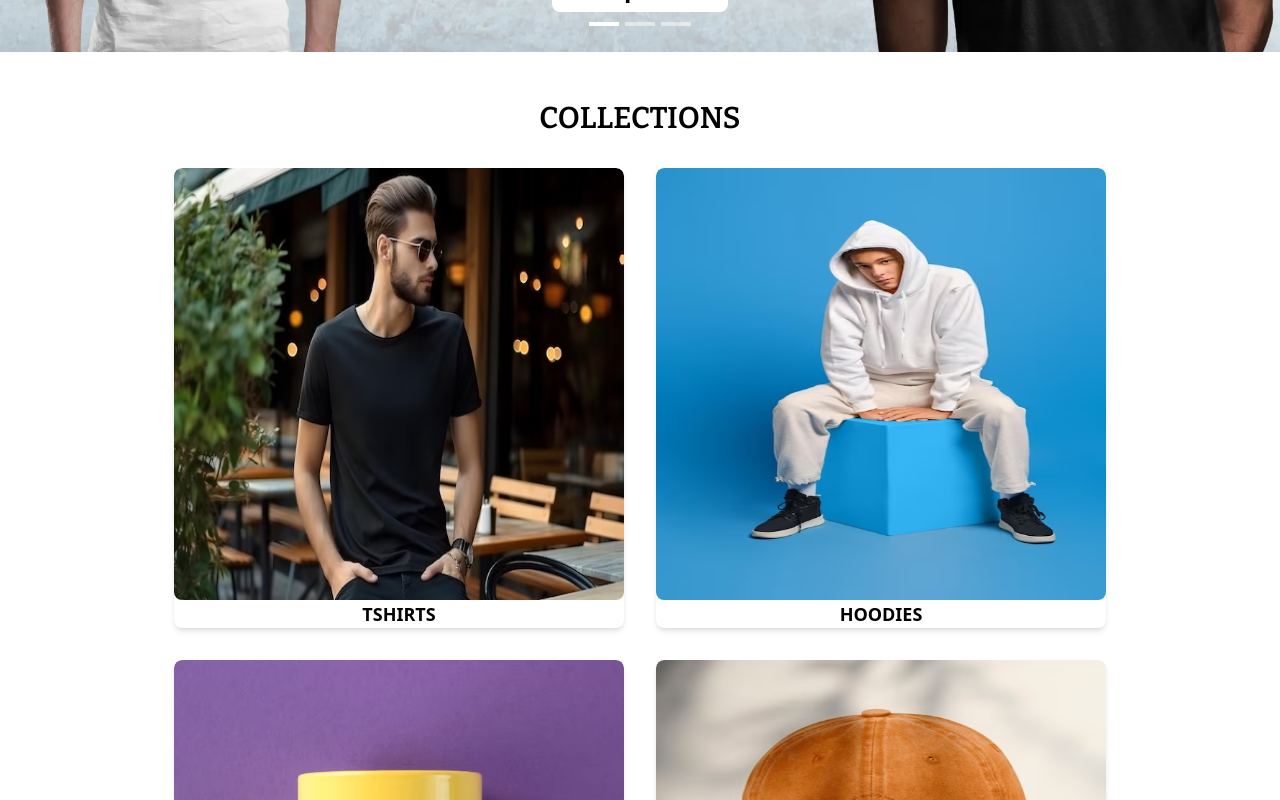
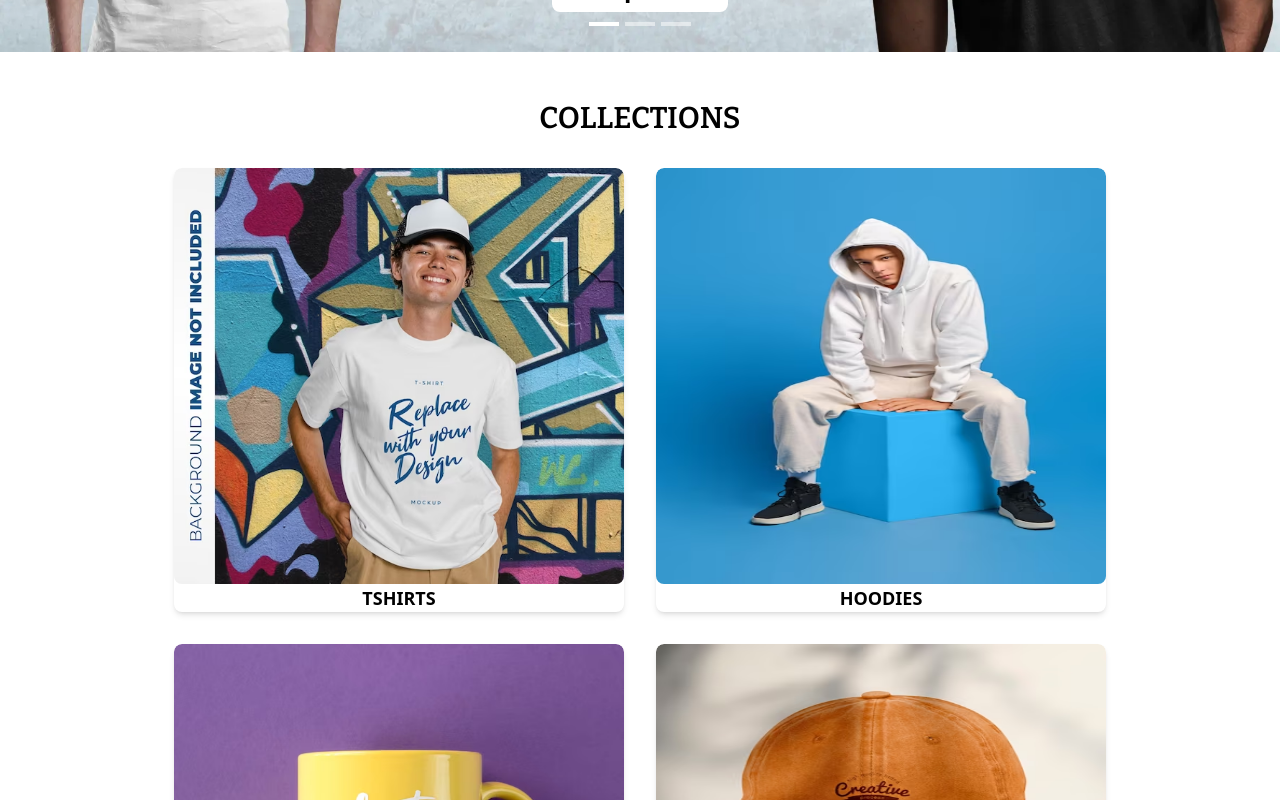
Before and after one commit to Anish4176/Ecommerce_website, a Next.js app: page / in a window 1280 px wide. Shown: the part 689-1489 px from the top of the page. Built offline with nearby package versions, Linux system fonts and the light colour scheme; what tw-elements would draw is missing.

Commit message:
improved ui

```diff
--- a/components/Header.js
+++ b/components/Header.js
@@ -17,8 +17,8 @@ function Header() {
                 <div className="rounded-lg shadow-md overflow-hidden transition hover:scale-105 hover:duration-300">
                   <Link href="/tshirt" className="">
                     <Image
-                      className="h-[27rem] rounded-lg transition hover:duration-300 hover:scale-110"
-                      src="/IMG1.avif"
+                      className="h-[26rem] rounded-lg transition hover:duration-300 hover:scale-110"
+                      src="/IMG2.avif"
                       alt="wrappixel kit"
                       width={450}
                       height={1000}
@@ -37,7 +37,7 @@ function Header() {
                 <div className="rounded-lg shadow-md overflow-hidden transition hover:scale-105 hover:duration-300">
                   <Link href="/hoodies" className="">
                     <Image
-                      className="h-[27rem] rounded-lg transition hover:duration-300 hover:scale-110"
+                      className="h-[26rem] rounded-lg transition hover:duration-300 hover:scale-110"
                       src="/IMG8.avif"
                       alt="wrappixel kit"
                       width={450}
@@ -57,7 +57,7 @@ function Header() {
                 <div className="rounded-lg shadow-md overflow-hidden transition hover:scale-105 hover:duration-300">
                   <Link href="/mugs" className="">
                     <Image
-                      className="h-[27rem] rounded-lg transition hover:duration-300 hover:scale-110"
+                      className="h-[26rem] rounded-lg transition hover:duration-300 hover:scale-110"
                       src="/IMG3.avif"
                       alt="wrappixel kit"
                       width={450}
@@ -76,7 +76,7 @@ function Header() {
                 <div className="rounded-lg shadow-md overflow-hidden transition hover:scale-105 hover:duration-300">
                   <Link href="/caps" className="">
                     <Image
-                      className="h-[27rem] rounded-lg transition hover:duration-300 hover:scale-110"
+                      className="h-[26rem] rounded-lg transition hover:duration-300 hover:scale-110"
                       src="/IMG4.avif"
                       alt="wrappixel kit"
                       width={450}
@@ -95,7 +95,7 @@ function Header() {
                 <div className="rounded-lg shadow-md overflow-hidden transition hover:scale-105 hover:duration-300">
                   <Link href="/sweatshirts" className="">
                     <Image
-                      className="h-[27rem] rounded-lg transition hover:duration-300 hover:scale-110"
+                      className="h-[26rem] rounded-lg transition hover:duration-300 hover:scale-110"
                       src="/IMG55.avif"
                       alt="wrappixel kit"
                       width={450}
@@ -114,7 +114,7 @@ function Header() {
                 <div className="rounded-lg shadow-md overflow-hidden transition hover:scale-105 hover:duration-300">
                   <Link href="/mousepad" className="">
                     <Image
-                      className="h-[27rem] rounded-lg transition hover:duration-300 hover:scale-110"
+                      className="h-[26rem] rounded-lg transition hover:duration-300 hover:scale-110"
                       src="/IMG6.avif"
                       alt="wrappixel kit"
                       width={450}
```
Also changed, not shown: public/IMG1.avif (deleted), public/IMG2.avif (added).
